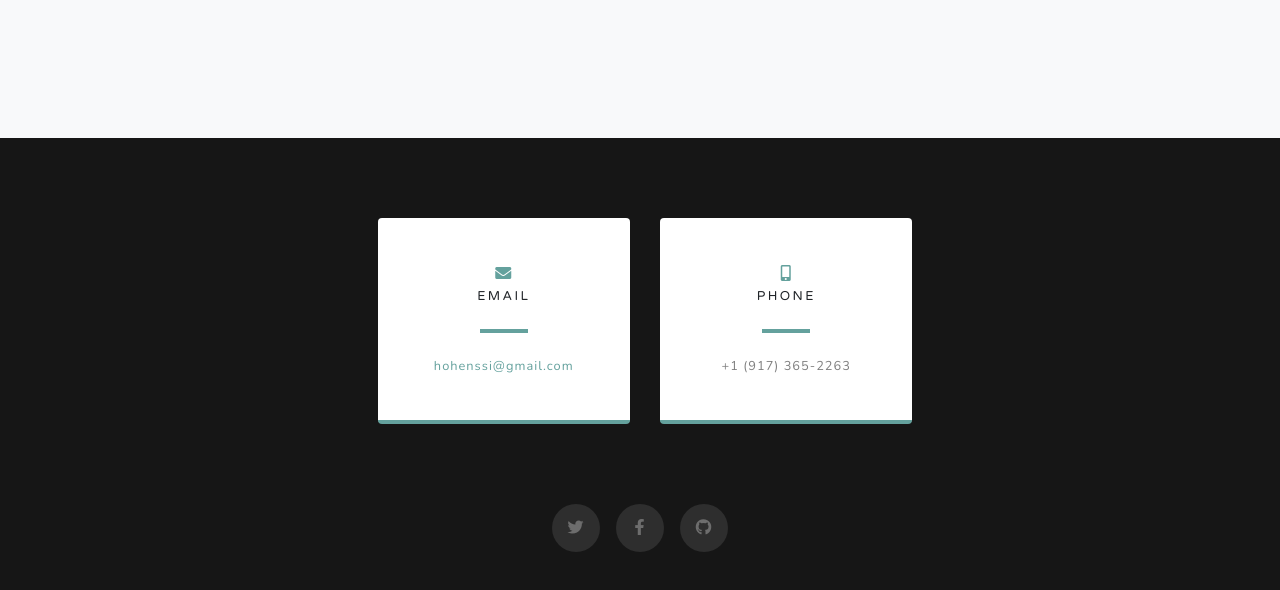
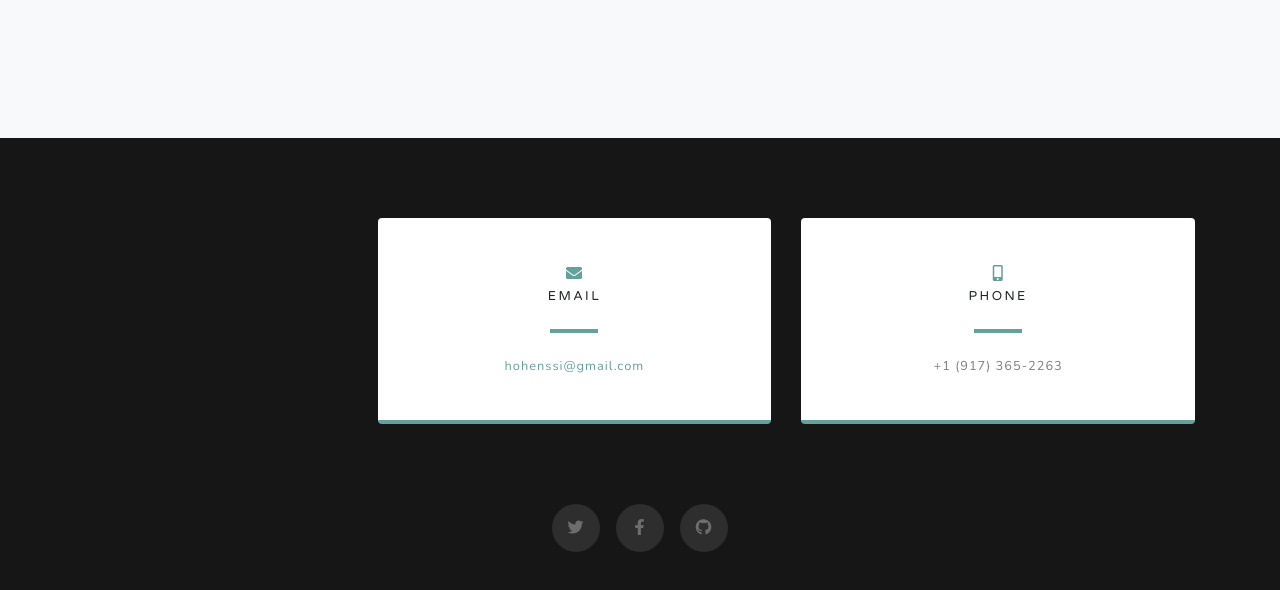
Before and after one commit to symxing/symxing.github.io, a plain HTML site: page index.html in a window 1280 px wide. Shown: the part 2730-3320 px from the top of the page. Drawn offline with nearby package versions, Linux system fonts and the light colour scheme.

Commit message:
mobile contat cards formatting

```diff
--- a/css/index.css
+++ b/css/index.css
@@ -224,6 +224,7 @@
   }
 }
 
+
 .contact-section {
   padding: 5rem 0 0;
 }
--- a/index.html
+++ b/index.html
@@ -181,7 +181,7 @@
 
             <div class="row contact-cards">
 
-                <div class="col-md-4 mb-3 mb-md-0">
+                <div class="col-md-6 mb-3 mb-md-0">
                     <div class="card py-4 h-100">
                         <div class="card-body text-center">
                             <i class="fas fa-envelope text-primary mb-2"></i>
@@ -194,7 +194,7 @@
                     </div>
                 </div>
 
-                <div class="col-md-4 mb-3 mb-md-0">
+                <div class="col-md-6 mb-3 mb-md-0">
                     <div class="card py-4 h-100">
                         <div class="card-body text-center">
                             <i class="fas fa-mobile-alt text-primary mb-2"></i>
```
